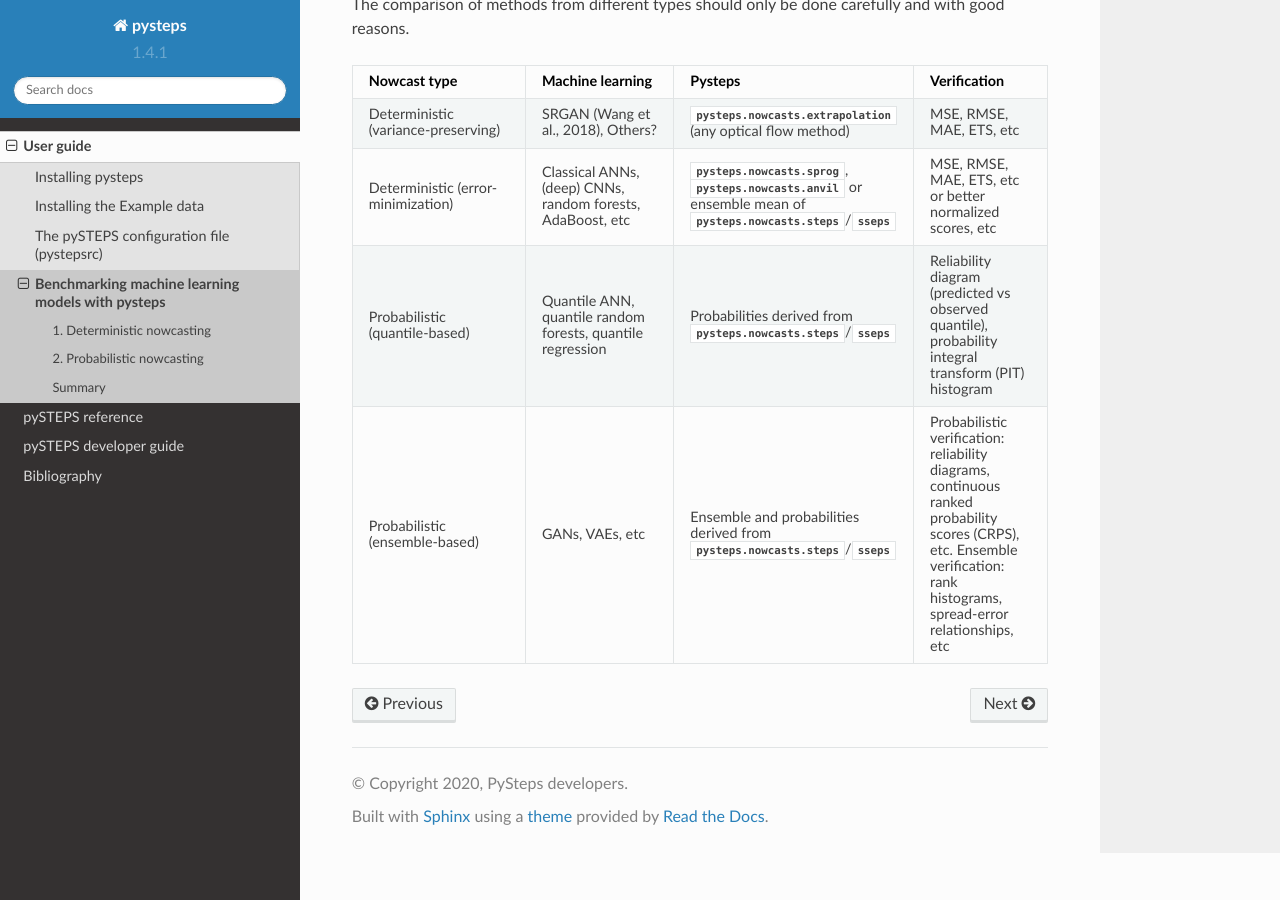
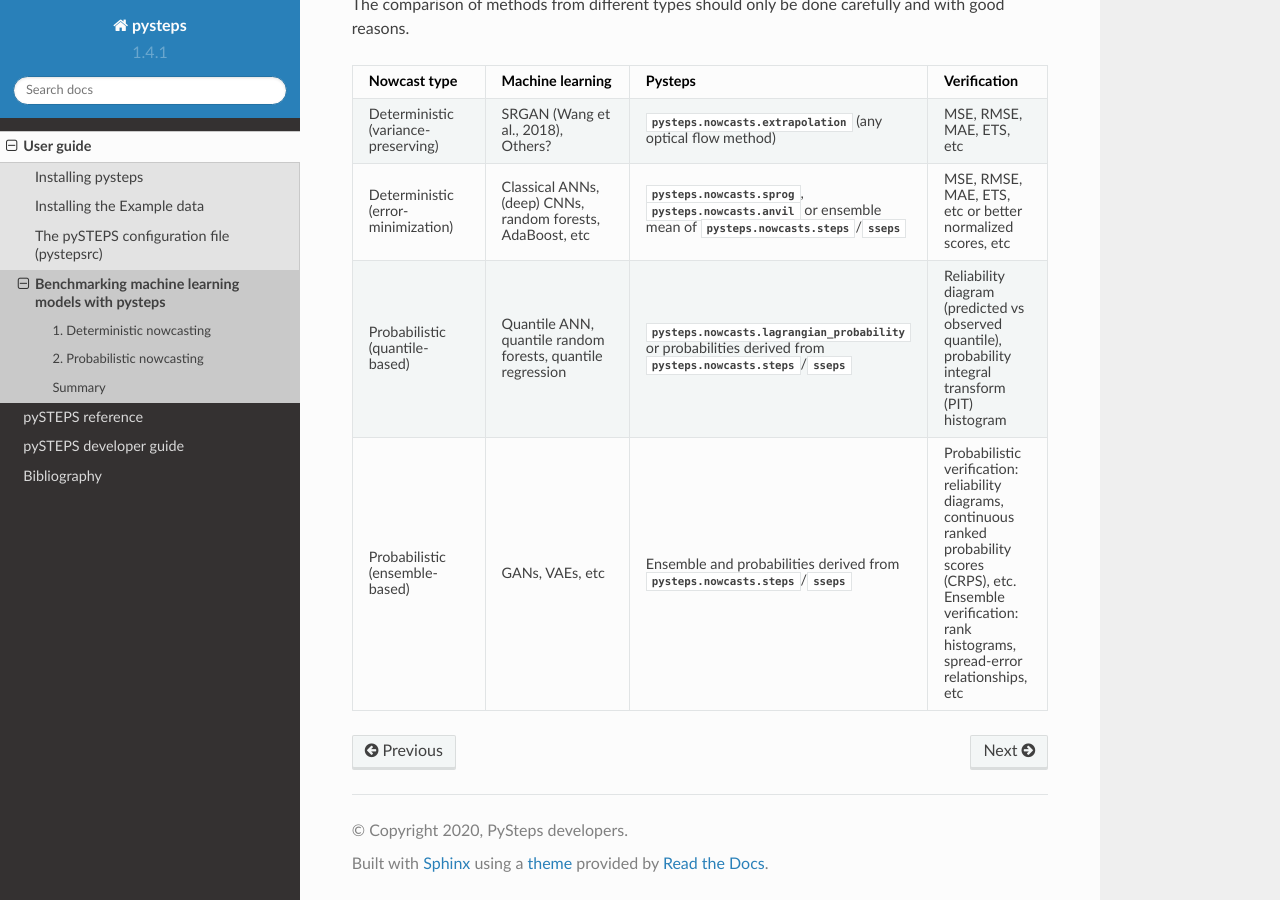
Before and after one commit to pySTEPS/pysteps, a Sphinx documentation site: the page built from doc/source/user_guide/machine_learning_pysteps.rst, in a window 1280 px wide and 900 px high, scrolled down 2561 px. Built offline with Sphinx 7.4.7 and the Read the Docs theme 2.0.0, drawn with Linux system fonts in a browser that asks for light colours; pages that are not in the unit, such as notebooks, are missing from menus; cross-references to code outside the pages are shown as plain code.

Commit message:
Add lagrangian probability method

```diff
--- a/doc/source/user_guide/machine_learning_pysteps.rst
+++ b/doc/source/user_guide/machine_learning_pysteps.rst
@@ -94,7 +94,7 @@ The comparison of methods from different types should only be done carefully and
      - MSE, RMSE, MAE, ETS, etc or better normalized scores, etc
    * - Probabilistic (quantile-based)
      - Quantile ANN, quantile random forests, quantile regression
-     - Probabilities derived from :py:mod:`pysteps.nowcasts.steps`/:py:mod:`~pysteps.nowcasts.sseps`
+     - :py:mod:`pysteps.nowcasts.lagrangian_probability` or probabilities derived from :py:mod:`pysteps.nowcasts.steps`/:py:mod:`~pysteps.nowcasts.sseps`
      - Reliability diagram (predicted vs observed quantile), probability integral transform (PIT) histogram
    * - Probabilistic (ensemble-based)
      - GANs, VAEs, etc
```
